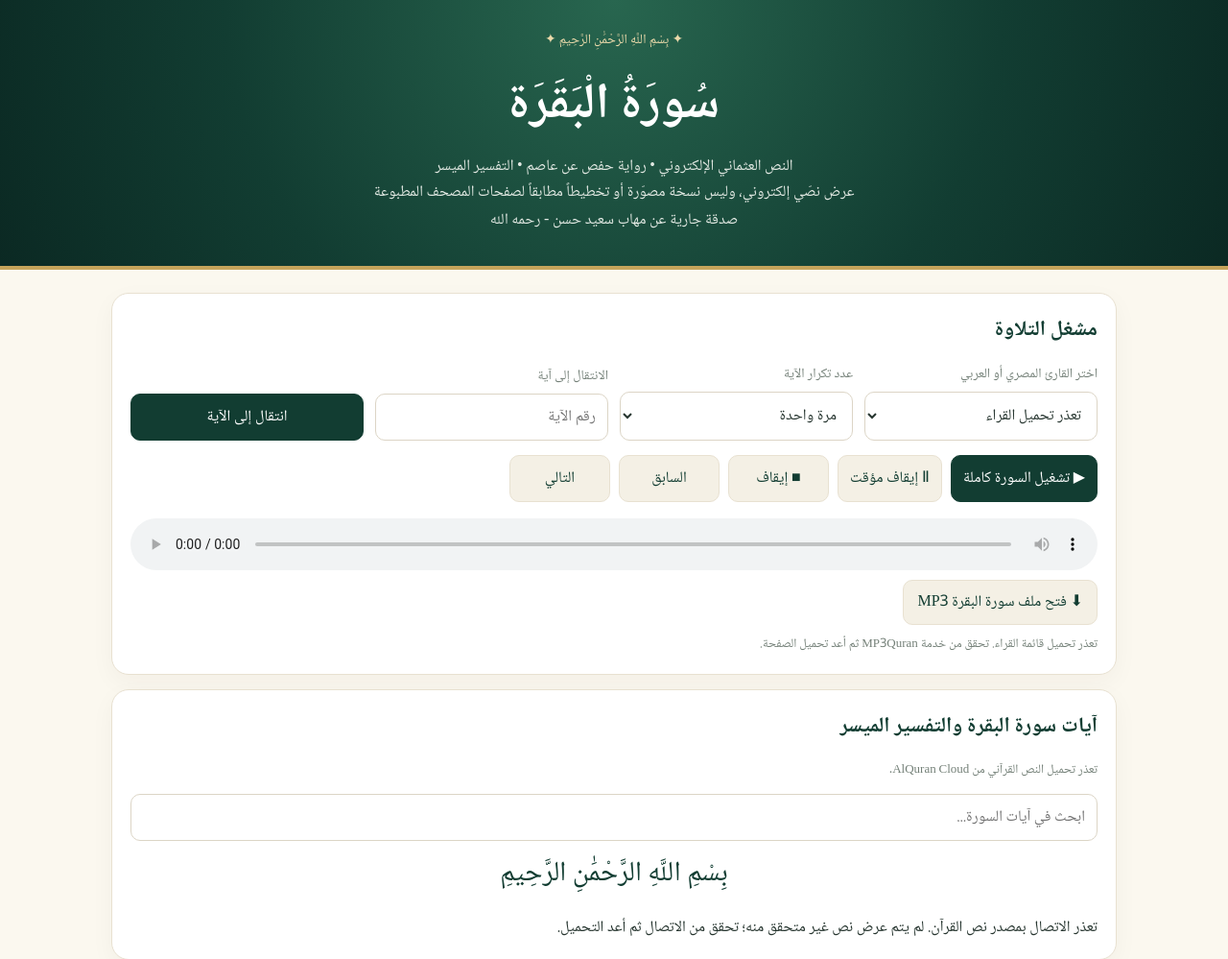
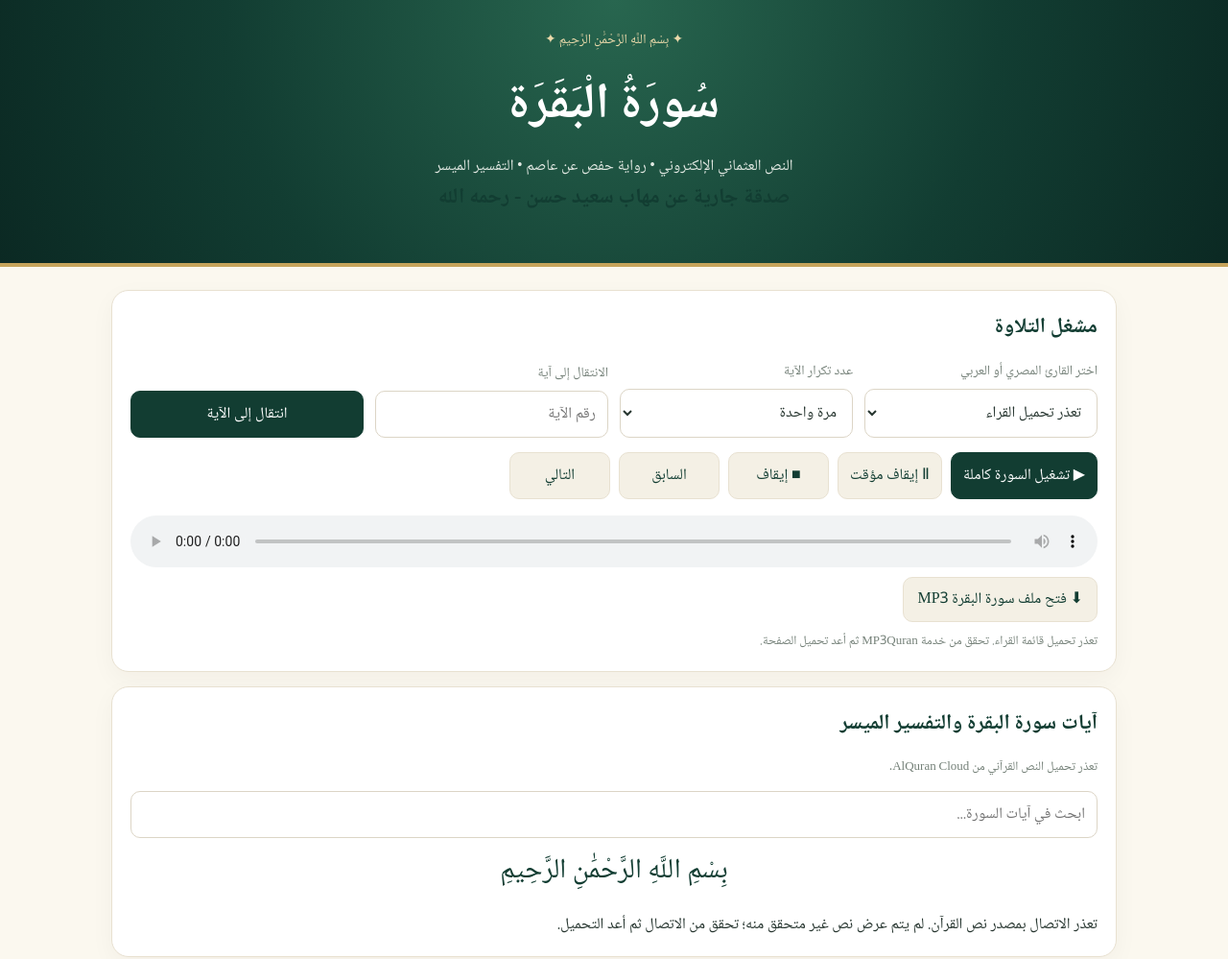
Before and after one commit to akthamsaid1963/Quraan, a plain HTML site: page index.html in a window 1280 px wide. Shown: the top 999 px of the page at 96% size. Drawn offline with Linux system fonts and the light colour scheme; no server answers.

Commit message:
Update header content in index.html

```diff
--- a/index.html
+++ b/index.html
@@ -29,7 +29,7 @@ button{cursor:pointer;background:var(--green);color:white;border-color:var(--gre
 </style>
 </head>
 <body>
-<header><div class="brand">✦ بِسْمِ اللَّهِ الرَّحْمَٰنِ الرَّحِيمِ ✦</div><div class="hero"><h1>سُورَةُ الْبَقَرَة</h1><p>النص العثماني الإلكتروني • رواية حفص عن عاصم • التفسير الميسر</p><p class="small">عرض نصّي إلكتروني، وليس نسخة مصوّرة أو تخطيطاً مطابقاً لصفحات المصحف المطبوعة</p><p class="dedication">صدقة جارية عن مهاب سعيد حسن - رحمه الله</p></div></header>
+<header><div class="brand">✦ بِسْمِ اللَّهِ الرَّحْمَٰنِ الرَّحِيمِ ✦</div><div class="hero"><h1>سُورَةُ الْبَقَرَة</h1><p>النص العثماني الإلكتروني • رواية حفص عن عاصم • التفسير الميسر</p><p class="small"></p><p class="hero"><h2>صدقة جارية عن مهاب سعيد حسن - رحمه الله</h2></p></div></header>
 <main>
 <section class="panel">
 <h2>مشغل التلاوة</h2>
```
